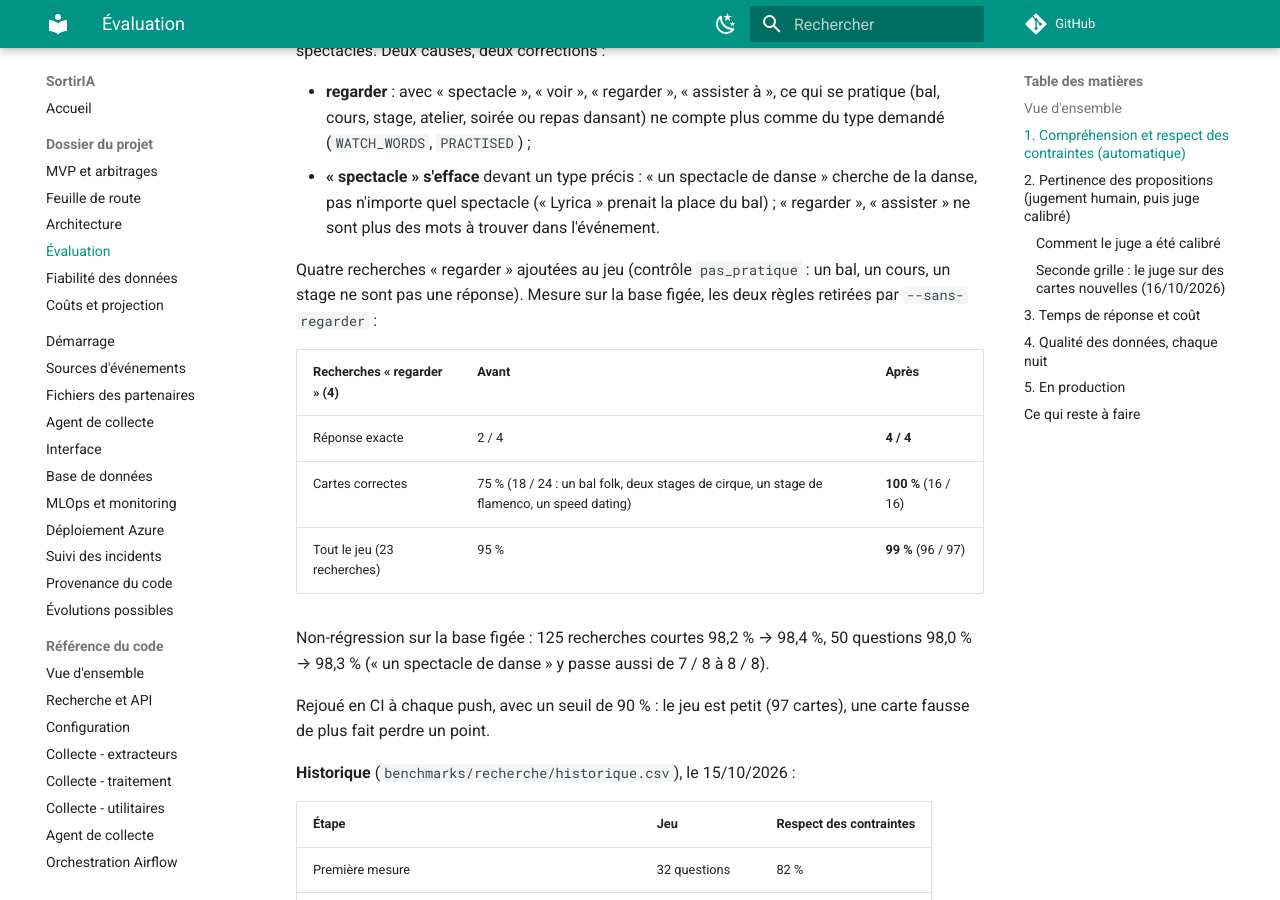
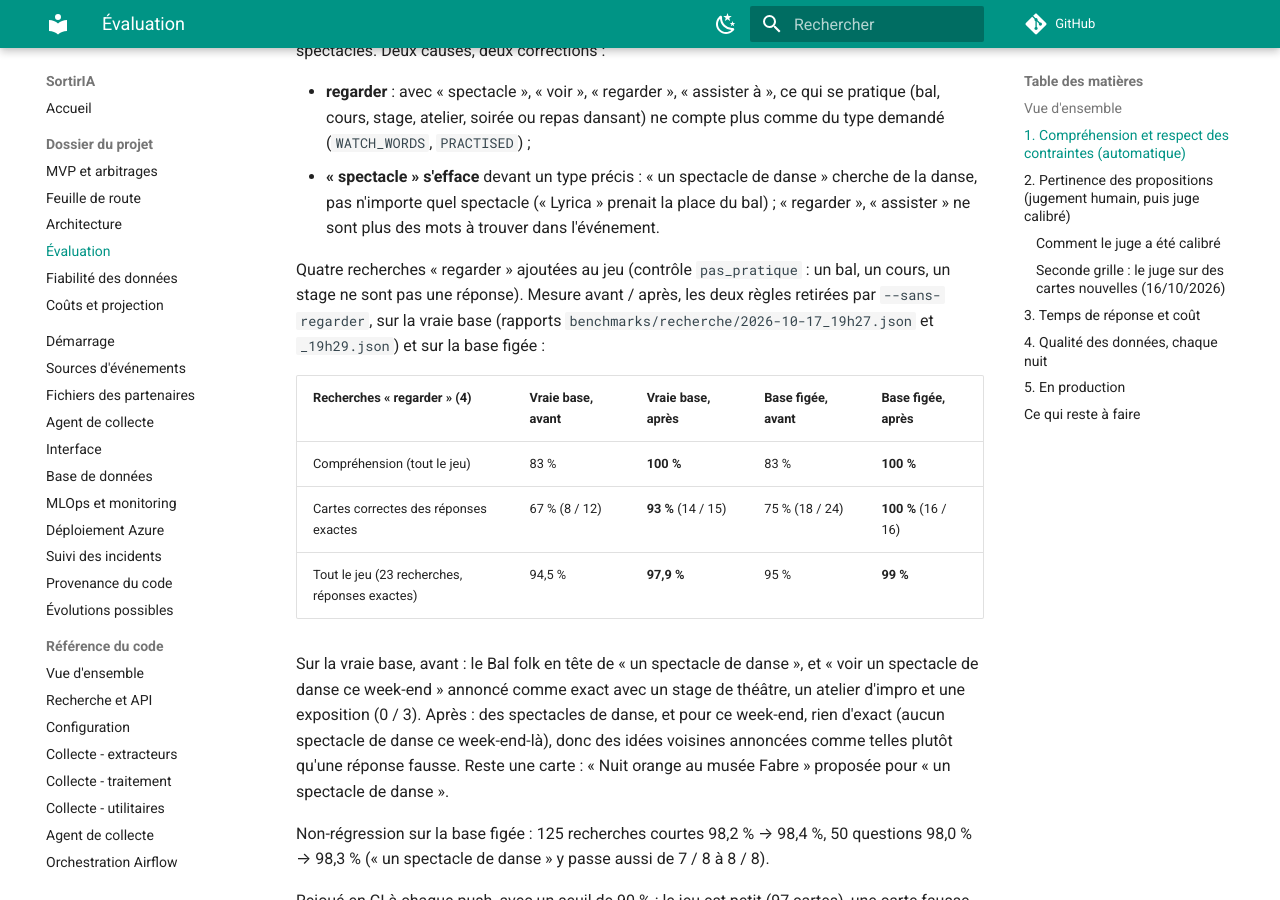
Before and after one commit to gonzalezcourrier34-glitch/SortirIA, an MkDocs documentation site: the page built from docs/evaluation.md, in a window 1280 px wide and 900 px high, scrolled down 3065 px. Built offline with MkDocs 1.6.1 and Material for MkDocs 9.7.7, drawn with Linux system fonts in a browser that asks for light colours; comment, search, counter and statistics services are not loaded.

Commit message:
Évaluation « regarder » sur la vraie base : 67 % → 93 %, tout le jeu 94,5 % → 97,9 %

```diff
--- a/docs/dossier/recherche.html
+++ b/docs/dossier/recherche.html
@@ -435,7 +435,7 @@ Réponds uniquement en JSON : {"reponse": "...", "suggestions": ["...", "...", "
 <h2>L'évaluation en bref</h2>
 <p class="section-intro">Chaque mesure est rejouable par un script et gardée dans <code>benchmarks/</code>. Le détail est sur la page Résultats.</p>
 <div class="reflection-grid">
-<div class="reflection-card"><h3>Contraintes : rejouées à chaque push</h3><p>50 questions écrites à la main (<code>config/eval_recherche.yaml</code>), 125 recherches courtes (<code>config/eval_mots.yaml</code>) et 23 recherches « faire soi-même » et « regarder » (<code>config/eval_pratique.yaml</code>, 61 % → 98 % de cartes correctes avec les verbes de pratique, 75 % → 100 % pour « regarder ») passent par la vraie recherche. Chaque carte est contrôlée : date, lieu, public, gratuit, budget, type, mots visibles. En CI, sur une base figée et sans Mistral, le job échoue sous 95 %.</p></div>
+<div class="reflection-card"><h3>Contraintes : rejouées à chaque push</h3><p>50 questions écrites à la main (<code>config/eval_recherche.yaml</code>), 125 recherches courtes (<code>config/eval_mots.yaml</code>) et 23 recherches « faire soi-même » et « regarder » (<code>config/eval_pratique.yaml</code>, 61 % → 98 % de cartes correctes avec les verbes de pratique, 67 % → 93 % pour « regarder », sur la vraie base) passent par la vraie recherche. Chaque carte est contrôlée : date, lieu, public, gratuit, budget, type, mots visibles. En CI, sur une base figée et sans Mistral, le job échoue sous 95 %.</p></div>
 <div class="reflection-card"><h3>Pertinence : un humain, puis un juge calibré</h3><p>139 cartes jugées à la main sur le sujet et le public : 97,8 %. Un juge Mistral Large, calibré sur cette grille (98,6 % d'accord, AC1 0,985), garde 91,9 % d'accord (AC1 0,889) sur 135 cartes qu'il n'avait jamais vues.</p></div>
 <div class="reflection-card"><h3>Temps et coût</h3><p>175 questions avec rédaction : médiane 3,0 à 3,3 s, P95 6,0 à 6,4 s, 0,12 $ pour 1 000 questions ; 0,11 s et 0 $ avec le cache. En production, le tableau Grafana « Recherche » suit la latence réelle.</p></div>
 </div>
--- a/docs/dossier/resultats.html
+++ b/docs/dossier/resultats.html
@@ -47,7 +47,7 @@
 <tr><td>Compréhension des questions (50 questions)</td><td>≥ 95 %</td><td><strong>100 %</strong></td><td><span class="experiment-status selected">Atteint</span></td></tr>
 <tr><td>Recherches courtes avec une réponse exacte (125 recherches)</td><td>—</td><td>97,6 % de propositions correctes ; 19 « idées voisines » annoncées comme telles</td><td><span class="experiment-status selected">Atteint</span></td></tr>
 <tr><td>Recherches « faire soi-même » (« je veux chanter », 13 recherches de pratique, 17/10)</td><td>≥ 95 %</td><td><strong>98 %</strong> de cartes correctes sur la vraie base (61 % avant la correction) ; compréhension 100 % (35 % avant)</td><td><span class="experiment-status selected">Atteint</span></td></tr>
-<tr><td>Recherches « regarder » (« un spectacle de danse », 4 recherches, base figée, 17/10)</td><td>≥ 95 %</td><td><strong>100 %</strong> de cartes correctes (75 % avant : bals et stages) ; 4 réponses exactes sur 4 (2 avant)</td><td><span class="experiment-status selected">Atteint</span></td></tr>
+<tr><td>Recherches « regarder » (« un spectacle de danse », 4 recherches, 17/10)</td><td>≥ 95 %</td><td><strong>93 %</strong> de cartes correctes sur la vraie base (67 % avant : bal folk, stage, atelier) ; 100 % sur la base figée (75 % avant) ; tout le jeu 94,5 % → 97,9 %</td><td><span class="experiment-status selected">Atteint</span></td></tr>
 <tr><td>Pertinence des 3 premières propositions (sujet et public, jugement humain, 50 questions)</td><td>≥ 70 %</td><td><strong>97,8 %</strong> (136 cartes sur 139) ; 96,4 % sur la seconde grille, après corrections</td><td><span class="experiment-status selected">Atteint</span></td></tr>
 <tr><td>Accord du juge Mistral avec l'humain (pour rejouer la pertinence sans annotation)</td><td>≥ 85 %, AC1 ≥ 0,6</td><td><strong>98,6 %</strong>, AC1 0,985 ; confirmé sur 135 cartes nouvelles : <strong>91,9 %</strong>, AC1 0,889</td><td><span class="experiment-status selected">Atteint</span></td></tr>
 <tr><td>Temps de réponse P95 (sans cache)</td><td>≤ 8 s</td><td>6,0 à 6,4 s, mesuré depuis un poste ; Grafana suit la production</td><td><span class="experiment-status selected">Atteint</span></td></tr>
@@ -77,7 +77,7 @@
 <div>
 <p>Le jeu de test, <code>config/eval_recherche.yaml</code>, compte <strong>50 questions</strong> écrites à la main, en <strong>8 familles</strong> : type de sortie ; quand ; où ; pour qui, combien ; noms et sujets précis ; cases cochées et question ; budget, météo, distance ; questions du quotidien. Pour chacune, j'ai écrit ce que la recherche doit comprendre (période, communes, public, gratuit, soir, types, budget, cadre) et parfois des mots qui doivent figurer dans les propositions.</p>
 <p>Un second jeu, <code>config/eval_mots.yaml</code>, contient <strong>125 recherches courtes</strong>, comme les tapent les visiteurs (« jazz », « brocante », « bowling »). Même mesure.</p>
-<p>Un troisième jeu, <code>config/eval_pratique.yaml</code> (17/10), est né d'un échec observé : « je veux chanter » proposait des concerts. Il compte 13 recherches « faire soi-même » (chanter, danser, jouer, dessiner, cuisiner…) et 7 témoins qui ne doivent pas changer. Mesuré avant et après la correction en retirant la règle (<code>--sans-pratique</code>, une ablation), sur la vraie base : compréhension <strong>35 % → 100 %</strong>, cartes correctes des recherches de pratique <strong>61 % → 98 %</strong>, témoins inchangés. Sur la base figée de la CI, les 125 recherches courtes et les 50 questions donnent exactement les mêmes cartes qu'avant. Puis l'inverse, « regarder » : « un spectacle de danse » proposait un bal folk ; 4 recherches ajoutées, cartes correctes <strong>75 % → 100 %</strong>, sans régression ailleurs (125 recherches 98,2 % → 98,4 %, 50 questions 98,0 % → 98,3 %).</p>
+<p>Un troisième jeu, <code>config/eval_pratique.yaml</code> (17/10), est né d'un échec observé : « je veux chanter » proposait des concerts. Il compte 13 recherches « faire soi-même » (chanter, danser, jouer, dessiner, cuisiner…) et 7 témoins qui ne doivent pas changer. Mesuré avant et après la correction en retirant la règle (<code>--sans-pratique</code>, une ablation), sur la vraie base : compréhension <strong>35 % → 100 %</strong>, cartes correctes des recherches de pratique <strong>61 % → 98 %</strong>, témoins inchangés. Sur la base figée de la CI, les 125 recherches courtes et les 50 questions donnent exactement les mêmes cartes qu'avant. Puis l'inverse, « regarder » : « un spectacle de danse » proposait un bal folk ; 4 recherches ajoutées, cartes correctes <strong>67 % → 93 %</strong> sur la vraie base (75 % → 100 % sur la base figée), sans régression ailleurs (125 recherches 98,2 % → 98,4 %, 50 questions 98,0 % → 98,3 %).</p>
 </div>
 </div>
 <div class="experiment-method">
--- a/docs/evaluation.md
+++ b/docs/evaluation.md
@@ -111,14 +111,24 @@ sont rangés en « danse », comme les spectacles. Deux causes, deux corrections
   mots à trouver dans l'événement.
 
 Quatre recherches « regarder » ajoutées au jeu (contrôle `pas_pratique` : un
-bal, un cours, un stage ne sont pas une réponse). Mesure sur la base figée,
-les deux règles retirées par `--sans-regarder` :
+bal, un cours, un stage ne sont pas une réponse). Mesure avant / après, les
+deux règles retirées par `--sans-regarder`, sur la vraie base (rapports
+`benchmarks/recherche/2026-10-17_19h27.json` et `_19h29.json`) et sur la base
+figée :
 
-| Recherches « regarder » (4) | Avant | Après |
-| --- | --- | --- |
-| Réponse exacte | 2 / 4 | **4 / 4** |
-| Cartes correctes | 75 % (18 / 24 : un bal folk, deux stages de cirque, un stage de flamenco, un speed dating) | **100 %** (16 / 16) |
-| Tout le jeu (23 recherches) | 95 % | **99 %** (96 / 97) |
+| Recherches « regarder » (4) | Vraie base, avant | Vraie base, après | Base figée, avant | Base figée, après |
+| --- | --- | --- | --- | --- |
+| Compréhension (tout le jeu) | 83 % | **100 %** | 83 % | **100 %** |
+| Cartes correctes des réponses exactes | 67 % (8 / 12) | **93 %** (14 / 15) | 75 % (18 / 24) | **100 %** (16 / 16) |
+| Tout le jeu (23 recherches, réponses exactes) | 94,5 % | **97,9 %** | 95 % | **99 %** |
+
+Sur la vraie base, avant : le Bal folk en tête de « un spectacle de danse »,
+et « voir un spectacle de danse ce week-end » annoncé comme exact avec un
+stage de théâtre, un atelier d'impro et une exposition (0 / 3). Après : des
+spectacles de danse, et pour ce week-end, rien d'exact (aucun spectacle de
+danse ce week-end-là), donc des idées voisines annoncées comme telles plutôt
+qu'une réponse fausse. Reste une carte : « Nuit orange au musée Fabre »
+proposée pour « un spectacle de danse ».
 
 Non-régression sur la base figée : 125 recherches courtes 98,2 % → 98,4 %,
 50 questions 98,0 % → 98,3 % (« un spectacle de danse » y passe aussi de
```
Also changed, not shown: docs/feuille_de_route.md (+1 -1 lines), 4 other files.
